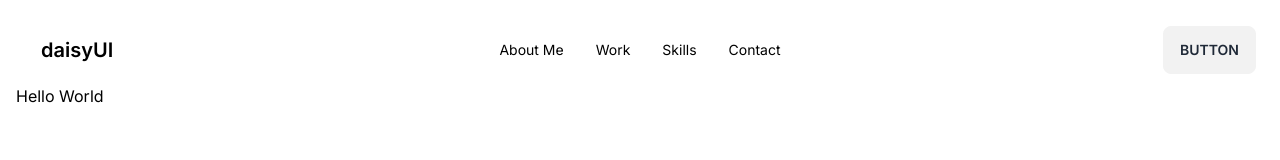
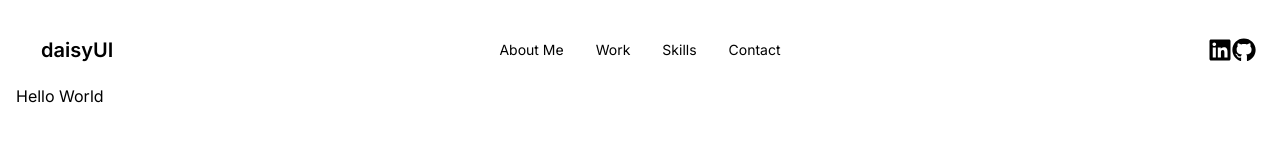
Before and after one commit to cjsolis12/csolis, a Next.js app in the folder fullstack-portfolio/: page / in a window 1280 px wide. Shown: the top 160 px of the page. Built offline with nearby package versions, Linux system fonts and the light colour scheme.

Commit message:
added icons for navbar

```diff
--- a/fullstack-portfolio/app/navbar/page.js
+++ b/fullstack-portfolio/app/navbar/page.js
@@ -1,4 +1,6 @@
 import Link from "next/link";
+import { FaLinkedin } from "react-icons/fa";
+import { FaGithub} from "react-icons/fa";
 export default function Navbar() {
   return (
     <>
@@ -38,7 +40,6 @@ export default function Navbar() {
               <li>
                 <Link href="/contact">Contact</Link>
               </li>
-
             </ul>
           </div>
           <a className="btn btn-ghost normal-case text-xl">daisyUI</a>
@@ -61,7 +62,12 @@ export default function Navbar() {
           </ul>
         </div>
         <div className="navbar-end">
-          <a className="btn">Button</a>
+          <button className="text-2xl">
+            <FaLinkedin />
+          </button>
+          <button className="text-2xl">
+            <FaGithub />
+          </button>
         </div>
       </div>
     </>
--- a/fullstack-portfolio/package.json
+++ b/fullstack-portfolio/package.json
@@ -11,7 +11,8 @@
   "dependencies": {
     "next": "latest",
     "react": "latest",
-    "react-dom": "latest"
+    "react-dom": "latest",
+    "react-icons": "^4.11.0"
   },
   "devDependencies": {
     "autoprefixer": "latest",
```
Also changed, not shown: 1 other file (tests, documents, lock files or other folders). Lines whose indentation alone changed are shown as unchanged.
